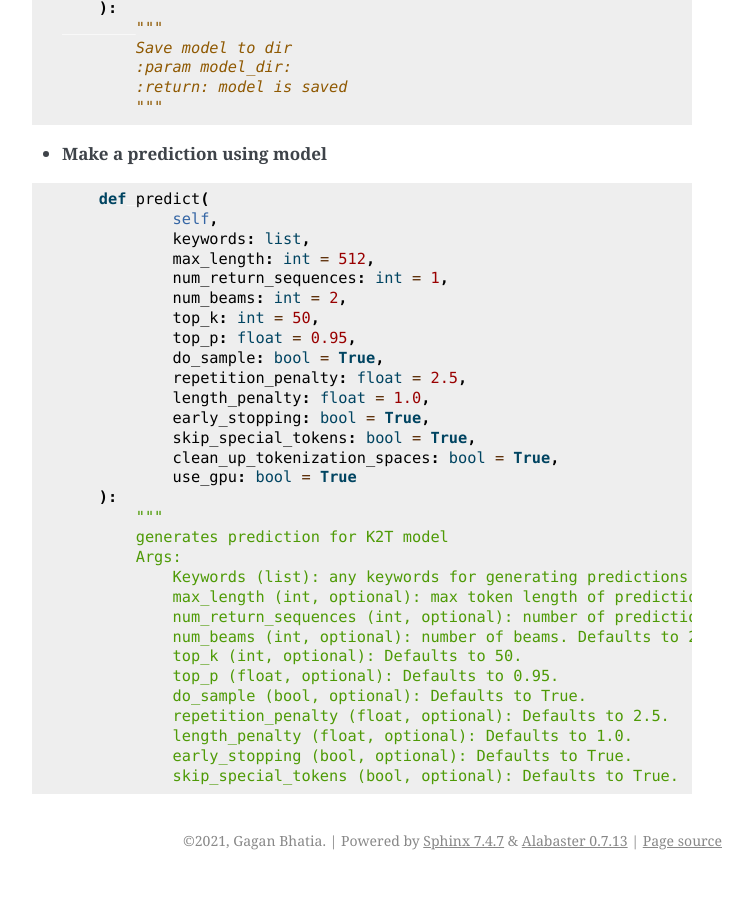
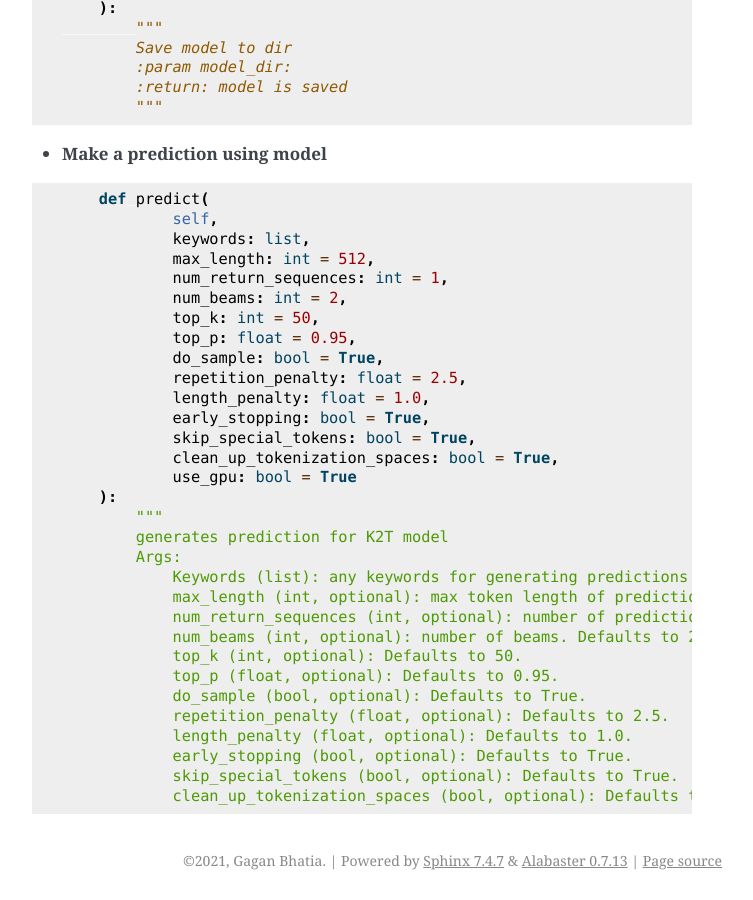
Before and after one commit to gagan3012/keytotext, a Sphinx documentation site: the page built from docs/TRAINER.md, in a window 1280 px wide and 900 px high, scrolled down 1293 px. Shown: the whole window, without its empty margins (388-1141 px from the left). Built offline with Sphinx 7.4.7, drawn with Linux system fonts in a browser that asks for light colours.

Commit message:
Update TRAINER.md

```diff
--- a/docs/TRAINER.md
+++ b/docs/TRAINER.md
@@ -105,3 +105,4 @@ def from_pretrained(self, model_name="t5-base"):
             length_penalty (float, optional): Defaults to 1.0.
             early_stopping (bool, optional): Defaults to True.
             skip_special_tokens (bool, optional): Defaults to True.
+            clean_up_tokenization_spaces (bool, optional): Defaults to True.
```
